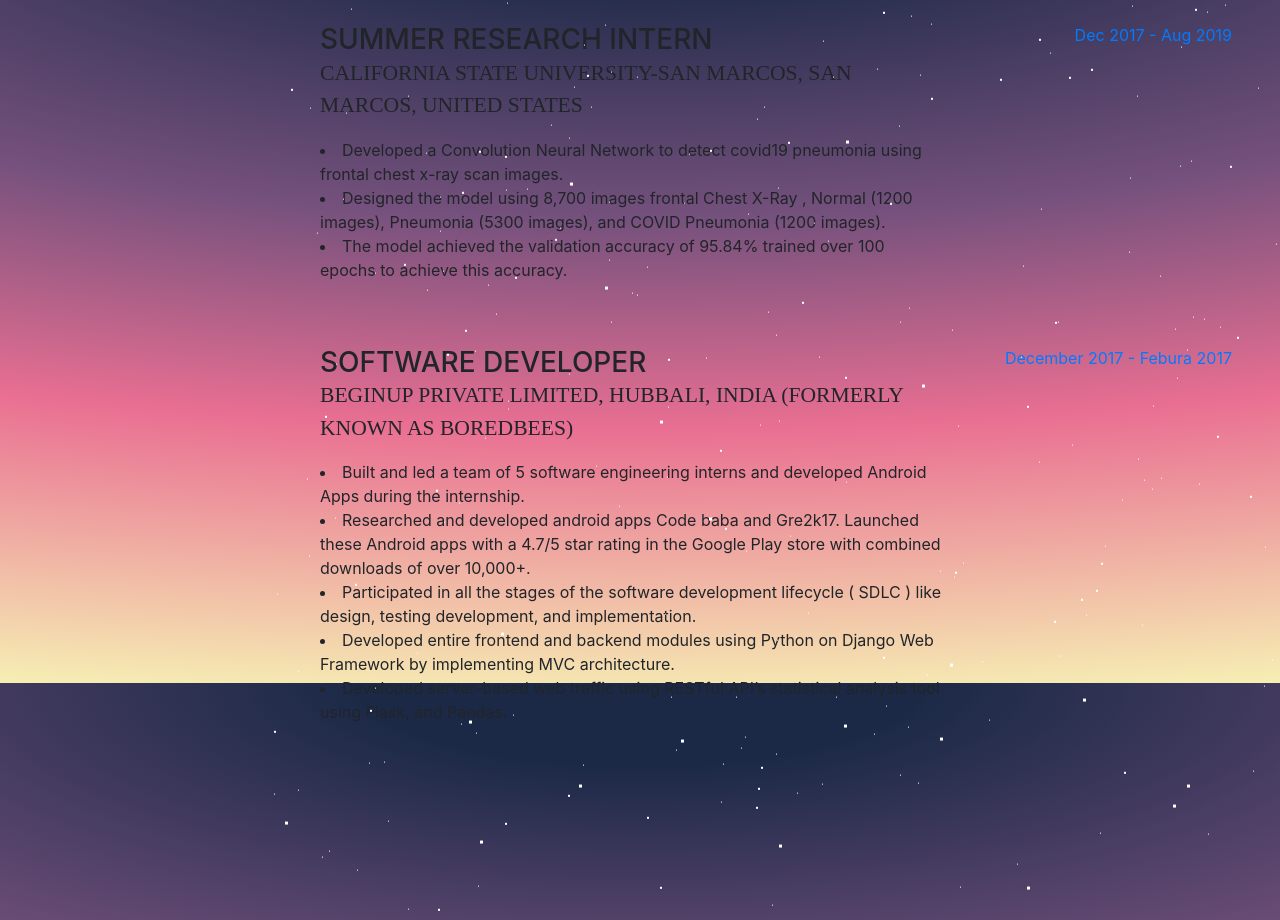
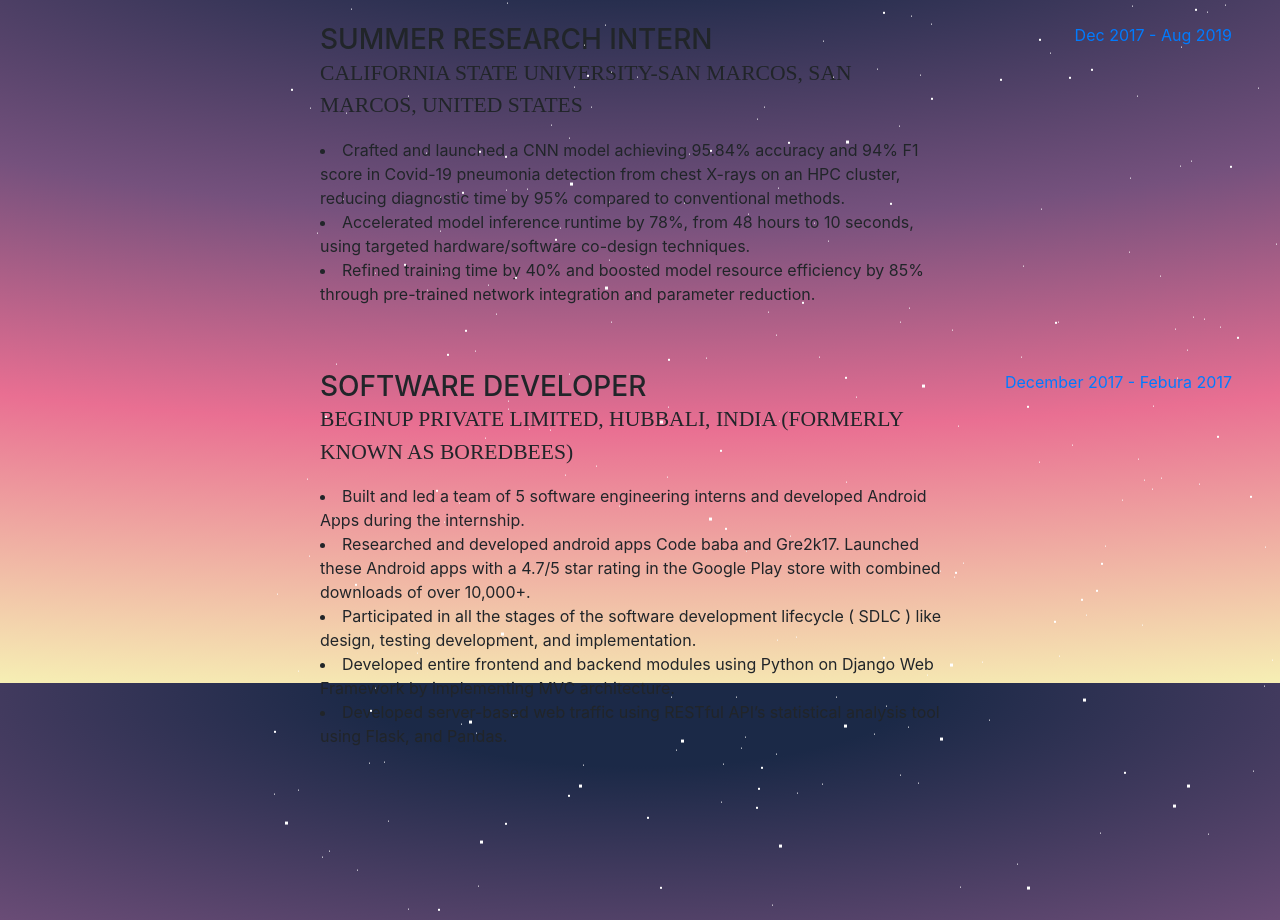
Before and after one commit to nihalnihalani/nihalnihalani.github.io, a website with bundled scripts: page index.html in a window 1280 px wide. Shown: the part 917-1837 px from the top of the page. Built offline with nearby package versions, Linux system fonts and the light colour scheme; a web font is replaced by a local one.

Commit message:
Update index.html

```diff
--- a/index.html
+++ b/index.html
@@ -160,9 +160,11 @@
             <div class="resume-content mr-auto">
               <h3 class="mb-0">Summer Research Intern</h3>
               <div class="subheading mb-3">California State University-San Marcos, San Marcos, United States</div>
-              <p><li>Developed a Convolution Neural Network to detect covid19 pneumonia using frontal chest x-ray scan images. </li>
-                <li>Designed the model using 8,700 images frontal Chest X-Ray , Normal (1200 images), Pneumonia (5300 images),             and COVID Pneumonia       (1200 images).</li>
-                <li>The model achieved the validation accuracy of  95.84% trained over 100 epochs to achieve this accuracy.</li></p>
+              <p><li>Crafted and launched a CNN model achieving 95.84% accuracy and 94% F1 score in Covid-19 pneumonia detection from chest X-rays on an HPC cluster, reducing diagnostic time by 95% compared to conventional methods.</li>
+                <li> Accelerated model inference runtime by 78%, from 48 hours to 10 seconds, using targeted hardware/software co-design techniques.</li>
+
+<li>Refined training time by 40% and boosted model resource efficiency by 85% through pre-trained network integration and parameter reduction.
+</li></p>
             </div>
             <div class="resume-date text-md-right">
               <span class="text-primary">Dec 2017 - Aug 2019</span>
```
